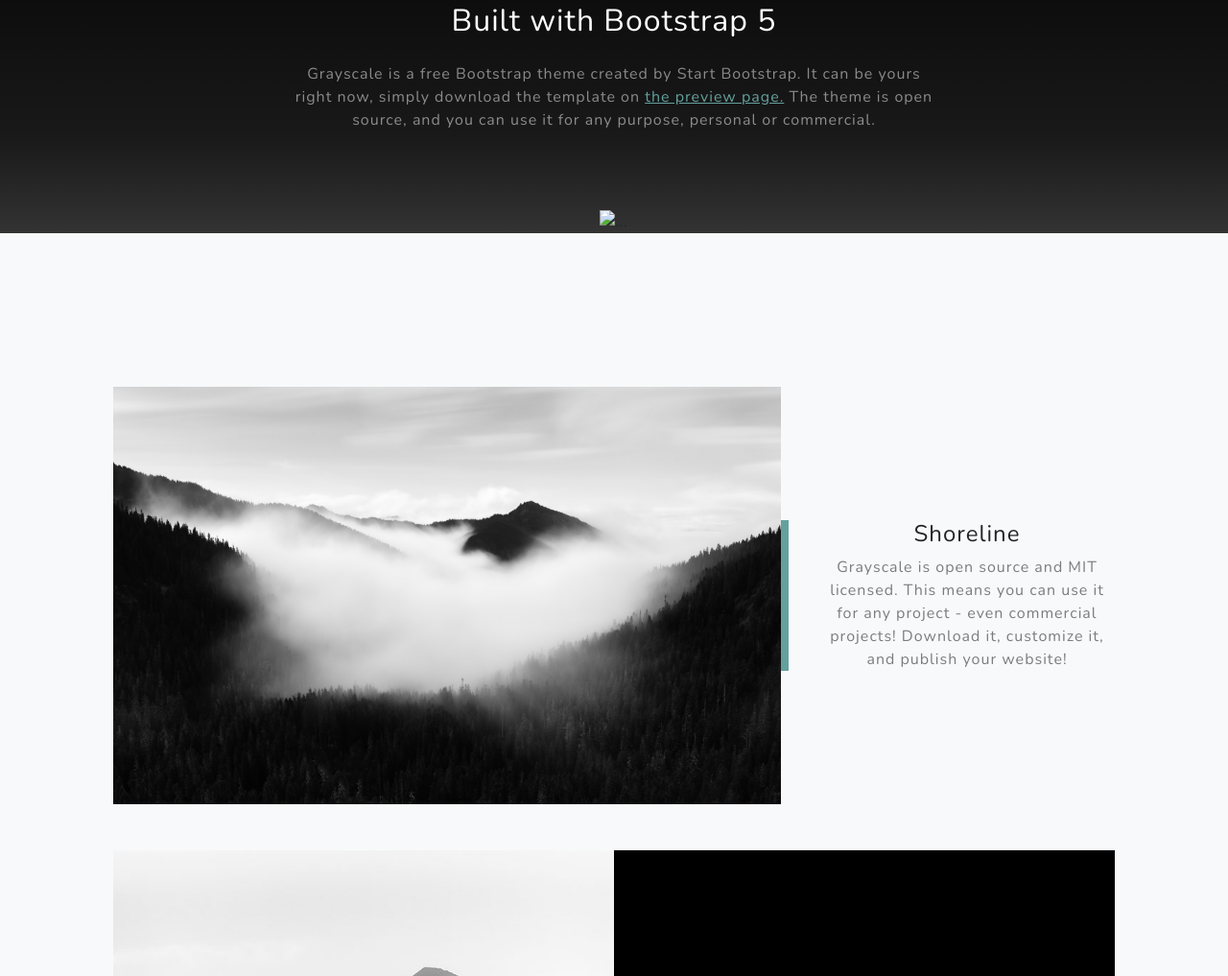
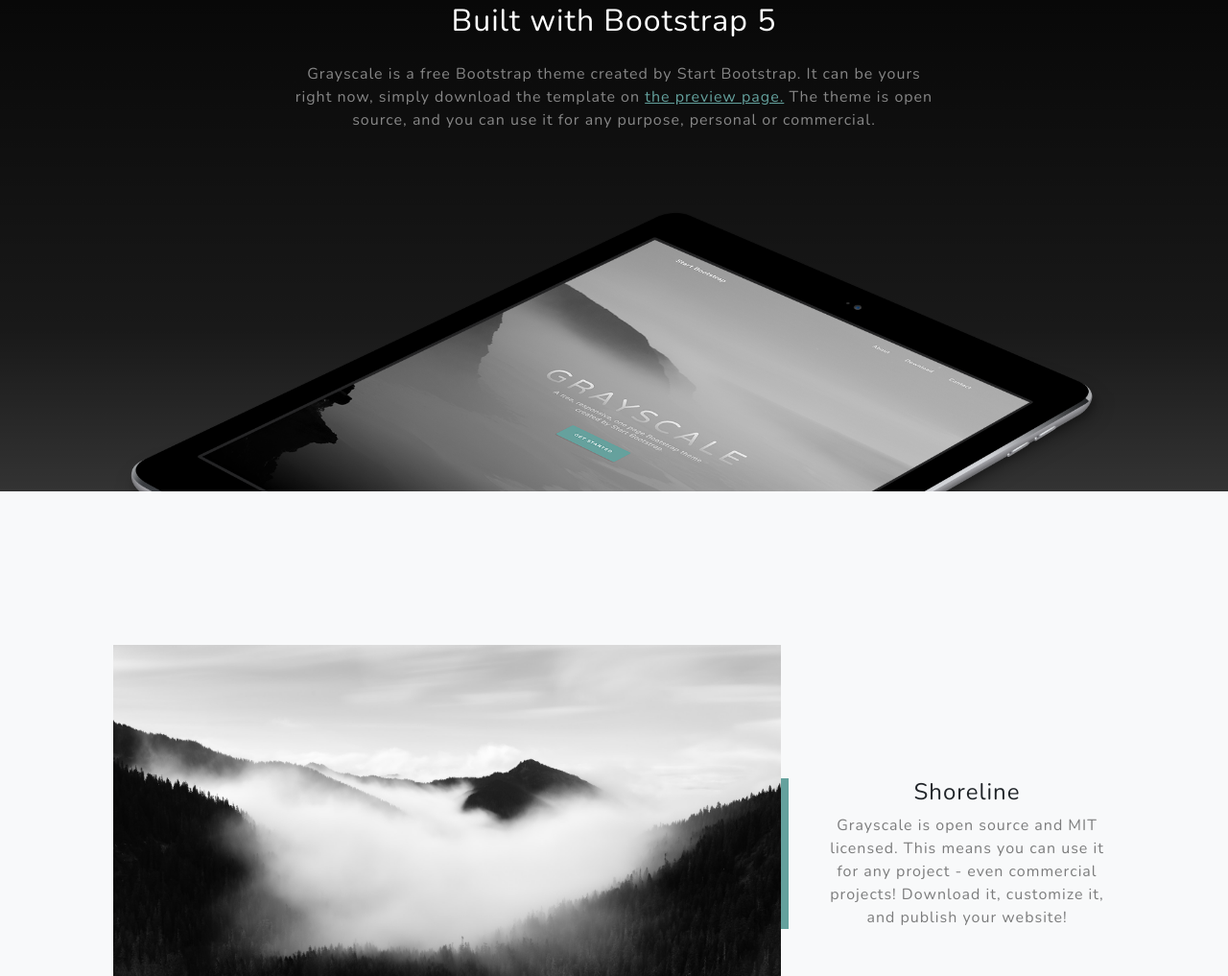
Before and after one commit to MatthewDelego/MatthewDelego.github.io, a plain HTML site: page dist/index.html in a window 1280 px wide. Shown: the part 957-1974 px from the top of the page at 96% size. Drawn offline with nearby package versions, Linux system fonts and the light colour scheme; files that its build step writes are made by us from their sources; a script that the page names is missing.

Commit message:
Update index.html

```diff
--- a/dist/index.html
+++ b/dist/index.html
@@ -58,7 +58,7 @@
                         </p>
                     </div>
                 </div>
-                <img class="img-fluid" src="assets/assets/img/ipad.png" alt="..." />
+                <img class="img-fluid" src="/assets/img/ipad.png" alt="..." />
             </div>
         </section>
         <!-- Projects-->
```
